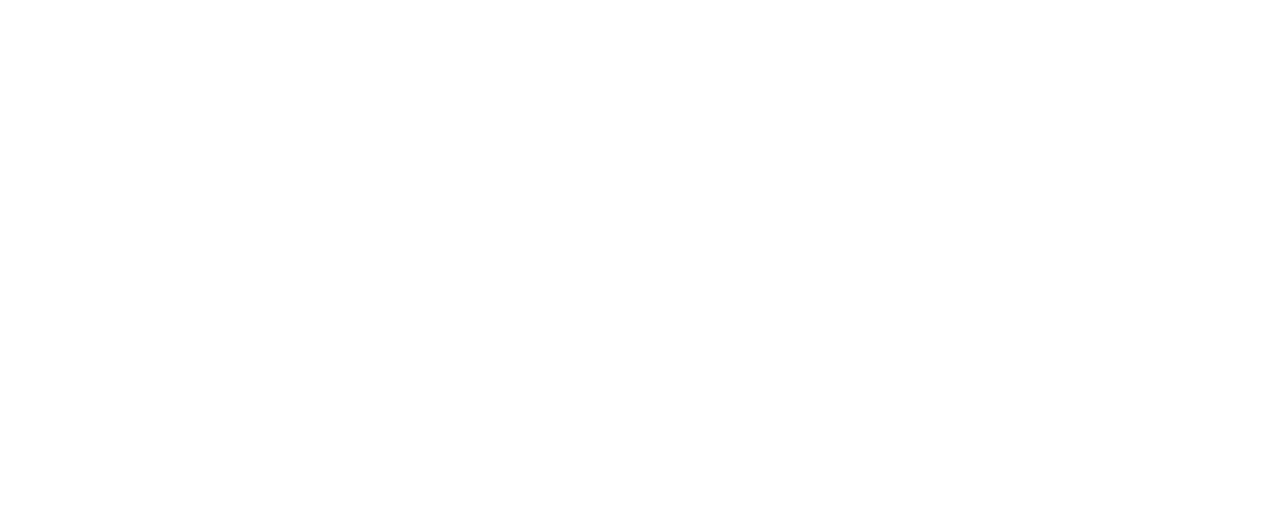
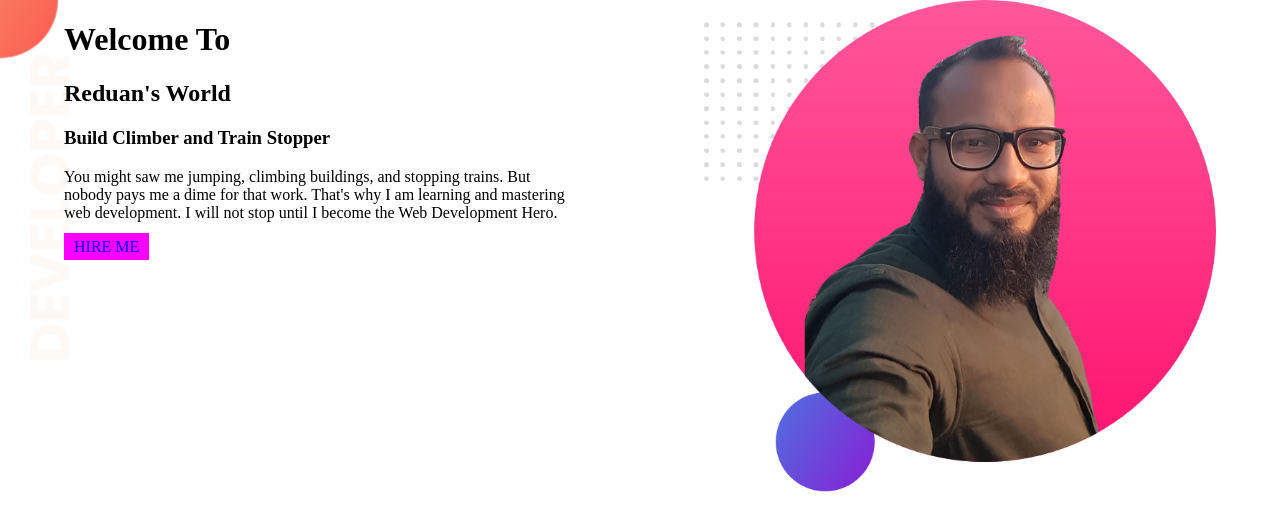
Before and after one commit to mirmreduann/developer-portfolio, a plain HTML site: page index.html in a window 1280 px wide. Drawn offline with Linux system fonts and the light colour scheme.

Commit message:
Header is done

```diff
--- a/index.html
+++ b/index.html
@@ -10,7 +10,18 @@
 </head>
 
 <body>
-
+    <header>
+        <div class="half-width">
+            <h1>Welcome To</h1>
+            <h2>Reduan's World</h2>
+            <h3>Build Climber and Train Stopper</h3>
+            <p>You might saw me jumping, climbing buildings, and stopping trains. But nobody pays me a dime for that
+                work. That's why I am learning and mastering web development. I will not stop until I become the Web
+                Development Hero.</p>
+            <a class="button" href="www.google.com">Hire Me</a>
+        </div>
+        <div class="half-width"><img class="image" src="images/reduan.jpg" alt="Image of Reduan"></div>
+    </header>
 </body>
 
 </html>
--- a/style.css
+++ b/style.css
@@ -0,0 +1,32 @@
+body {
+    margin: 0;
+    padding: 0;
+
+}
+
+header {
+    display: flex;
+    background-image: url(images/top-banner.png);
+    background-repeat: no-repeat;
+}
+
+.half-width {
+    width: 50%;
+    margin: 0 5%;
+}
+
+.button {
+    text-decoration: none;
+    background-color: magenta;
+    padding: 5px 10px;
+    text-transform: uppercase;
+}
+
+.button:hover {
+    background-color: aquamarine;
+    color: black;
+}
+
+.image {
+    width: 100%;
+}
```
Also changed, not shown: images/Reduan1.jpg (added), images/dream-bg.png (added), images/exp-bg.png (added), images/jhankar.png (added), images/jhankar2.png (added), images/my-bg.png (added), images/my-bg2.png (added), images/reduan.jpg (added), images/top-banner.png (added).
